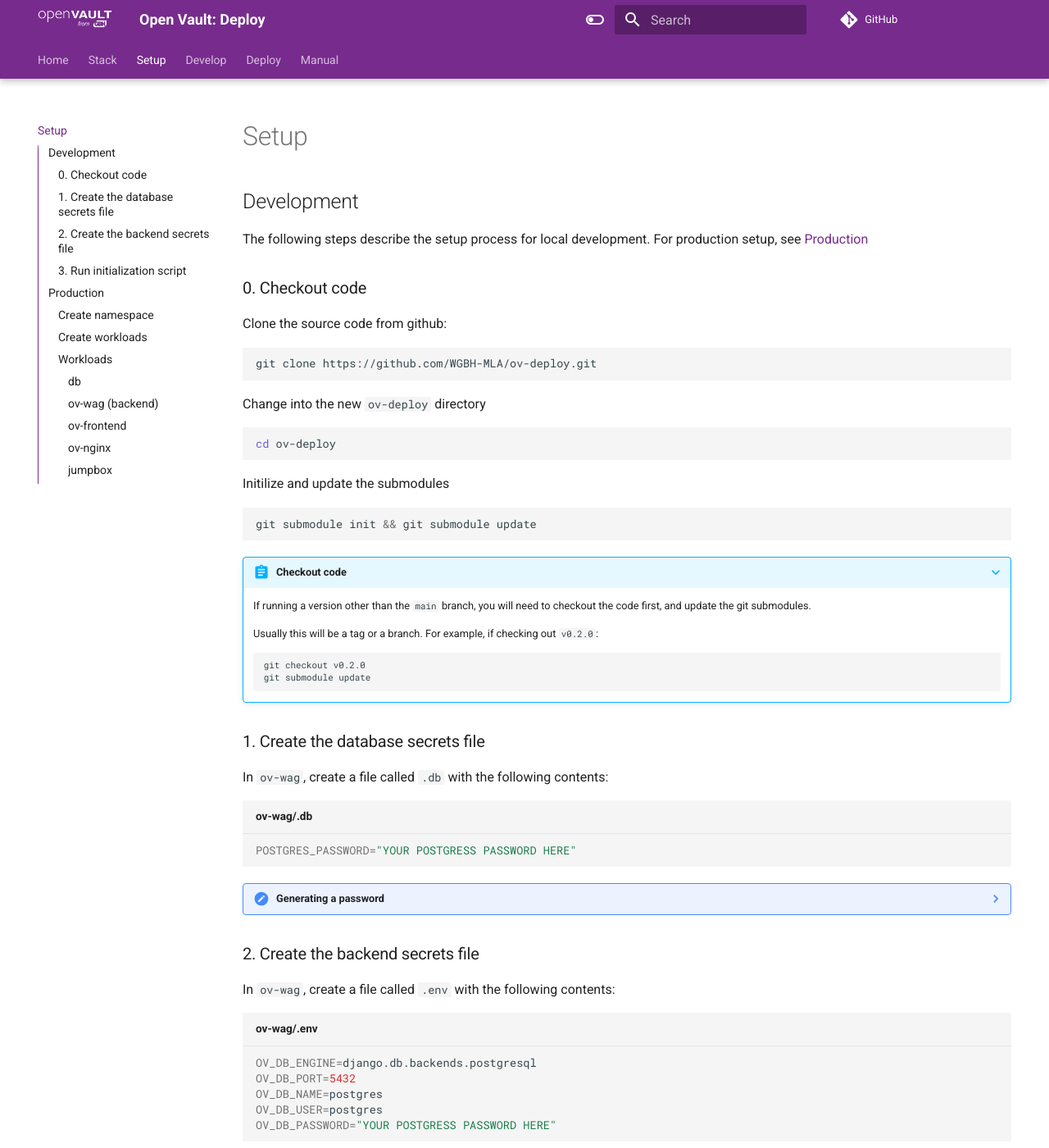
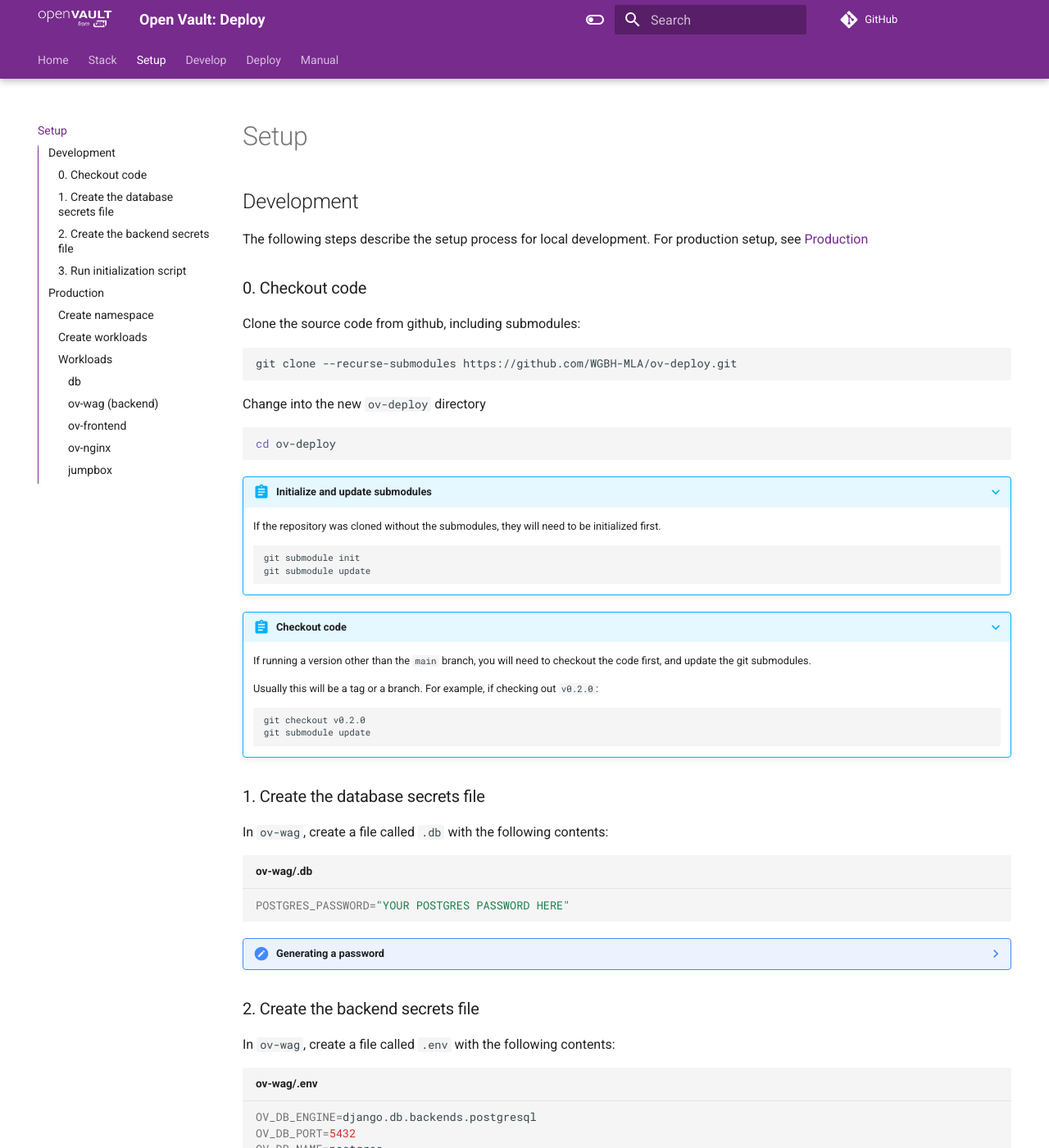
Before and after one commit to WGBH-MLA/ov-deploy, an MkDocs documentation site: the page built from docs/setup.md, in a window 1280 px wide and 1400 px high. Shown: the whole window at 82% size. Built offline with MkDocs 1.6.1 and Material for MkDocs 9.7.7, drawn with Linux system fonts in a browser that asks for light colours; emoji names are drawn with the system emoji font; comment, search, counter and statistics services are not loaded; the version menu is left out; some of the changed text lies outside the part shown.

````diff
--- a/docs/setup.md
+++ b/docs/setup.md
@@ -6,10 +6,10 @@ The following steps describe the setup process for local development. For produc
 
 ### 0. Checkout code
 
-Clone the source code from github:
+Clone the source code from github, including submodules:
 
 ```bash
-git clone https://github.com/WGBH-MLA/ov-deploy.git
+git clone --recurse-submodules https://github.com/WGBH-MLA/ov-deploy.git
 ```
 
 Change into the new `ov-deploy` directory
@@ -18,11 +18,13 @@ Change into the new `ov-deploy` directory
 cd ov-deploy
 ```
 
-Initilize and update the submodules
+???+ abstract "Initialize and update submodules"
 
-```bash
-git submodule init && git submodule update
-```
+    If the repository was cloned without the submodules, they will need to be initialized first.
+    ```bash
+    git submodule init
+    git submodule update
+    ```
 
 ???+ abstract "Checkout code"
 
@@ -40,7 +42,7 @@ git submodule init && git submodule update
 In `ov-wag`, create a file called `.db` with the following contents:
 
 ```bash title="ov-wag/.db"
-POSTGRES_PASSWORD="YOUR POSTGRESS PASSWORD HERE"
+POSTGRES_PASSWORD="YOUR POSTGRES PASSWORD HERE"
 ```
 
 ??? note "Generating a password"
@@ -62,7 +64,7 @@ OV_DB_ENGINE=django.db.backends.postgresql
 OV_DB_PORT=5432
 OV_DB_NAME=postgres
 OV_DB_USER=postgres
-OV_DB_PASSWORD="YOUR POSTGRESS PASSWORD HERE"
+OV_DB_PASSWORD="YOUR POSTGRES PASSWORD HERE"
 ```
 
 ### 3. Run initialization script
@@ -161,7 +163,7 @@ The following services are needed to run the stack:
 - secrets:
 
       ```bash title="db secrets"
-      POSTGRESS_PASSWORD=p@ssW0rd!
+      POSTGRES_PASSWORD=p@ssW0rd!
       ```
 
 #### ov-wag (backend)
````
Also changed, not shown: README.md (+21 -3 lines), docs/index.md (+1 -1 lines).
